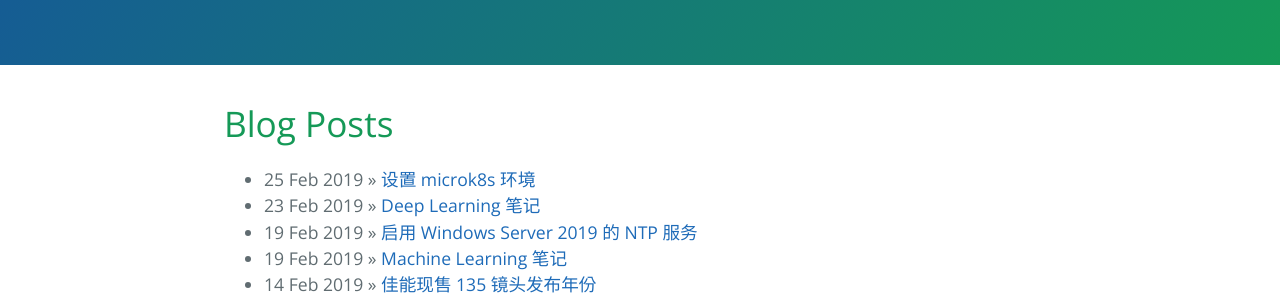
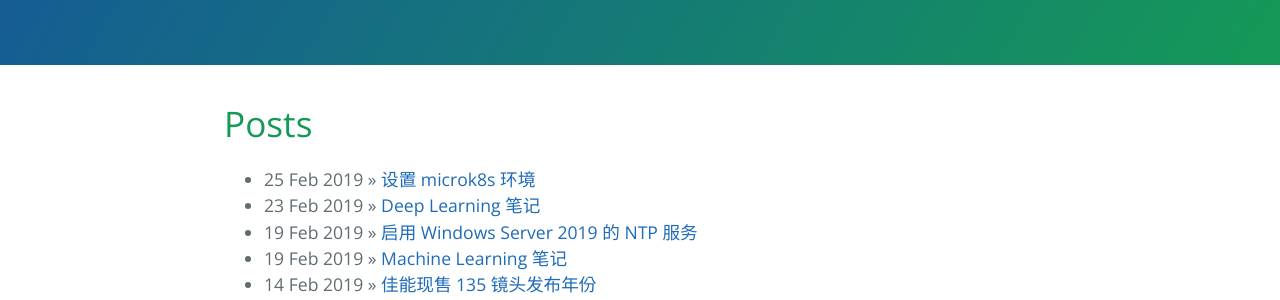
Before and after one commit to spadeq/spadeq.github.io, a Jekyll site: the page built from index.html, in a window 1280 px wide. Shown: the part 205-505 px from the top of the page. Built offline with Jekyll 4.4.1, drawn with Linux system fonts in a browser that asks for light colours.

Commit message:
修正永久链接

```diff
--- a/_config.yml
+++ b/_config.yml
@@ -24,6 +24,7 @@
 url: "" # the base hostname & protocol for your site, e.g. http://example.com
 #twitter_username: spadeq
 github_username:  spadeq
+permalink: /:year/:month/:day/:title.html
 
 # Layouts
 pagenate: 10
--- a/_includes/page-header.html
+++ b/_includes/page-header.html
@@ -1,5 +1,5 @@
 <section class="page-header">
   <!--<h1 class="project-name">{{ site.title }}</h1>-->
-  <a href="https://spadeq.github.com" class="project-name" style="color: #FFF;font-weight: bold">{{ site.title }}</a>
+  <a href="{{ site.url }}" class="project-name" style="color: #FFF;font-weight: bold">{{ site.title }}</a>
   <h2 class="project-tagline">{{ site.tagline }}</h2>
 </section>
--- a/index.html
+++ b/index.html
@@ -4,7 +4,7 @@
 ---
 
 <div id="home">
-  <h1>Blog Posts</h1>
+  <h1>Posts</h1>
   <ul class="posts">
     {% for post in site.posts %}
       <li><span>{{ post.date | date_to_string }}</span> &raquo; <a href="{{ site.baseurl }}{{ post.url }}">{{ post.title }}</a></li>
```
Also changed, not shown: Gemfile.lock.
